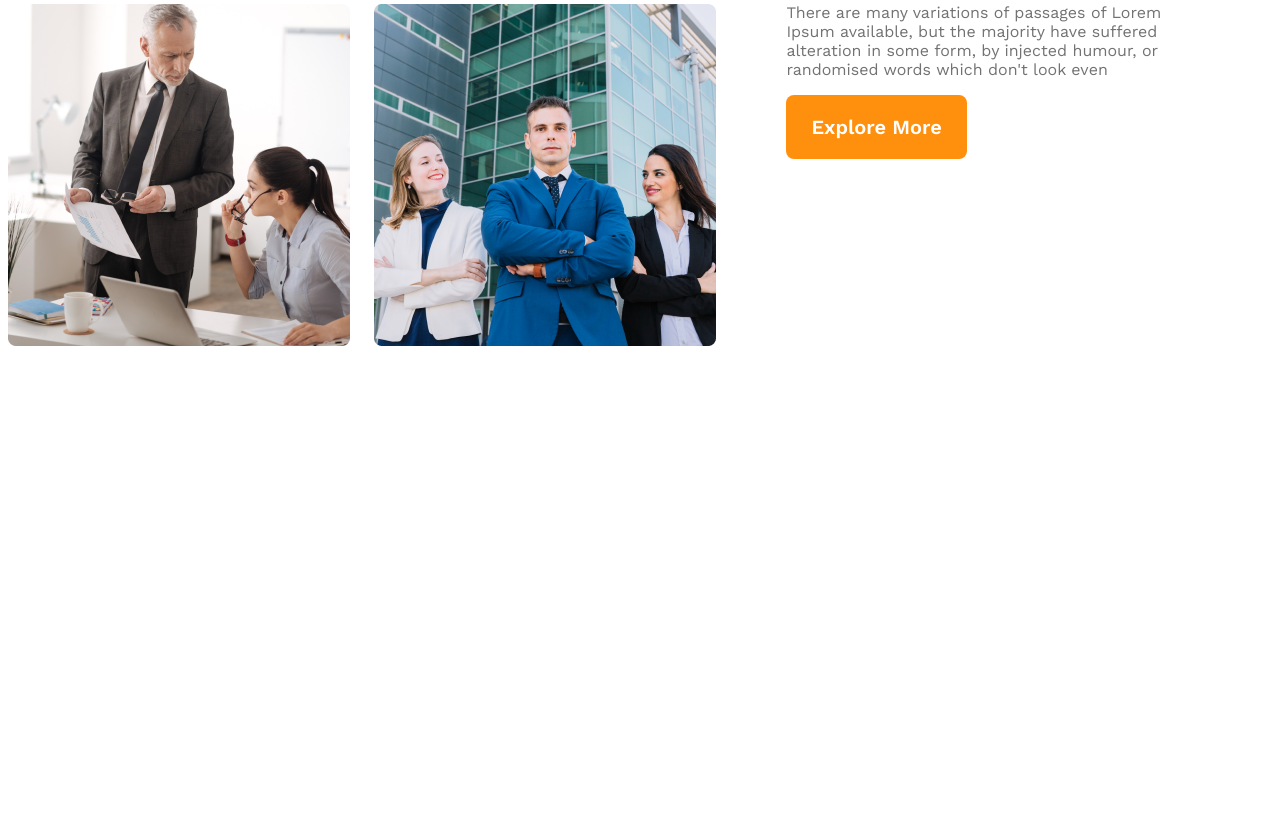
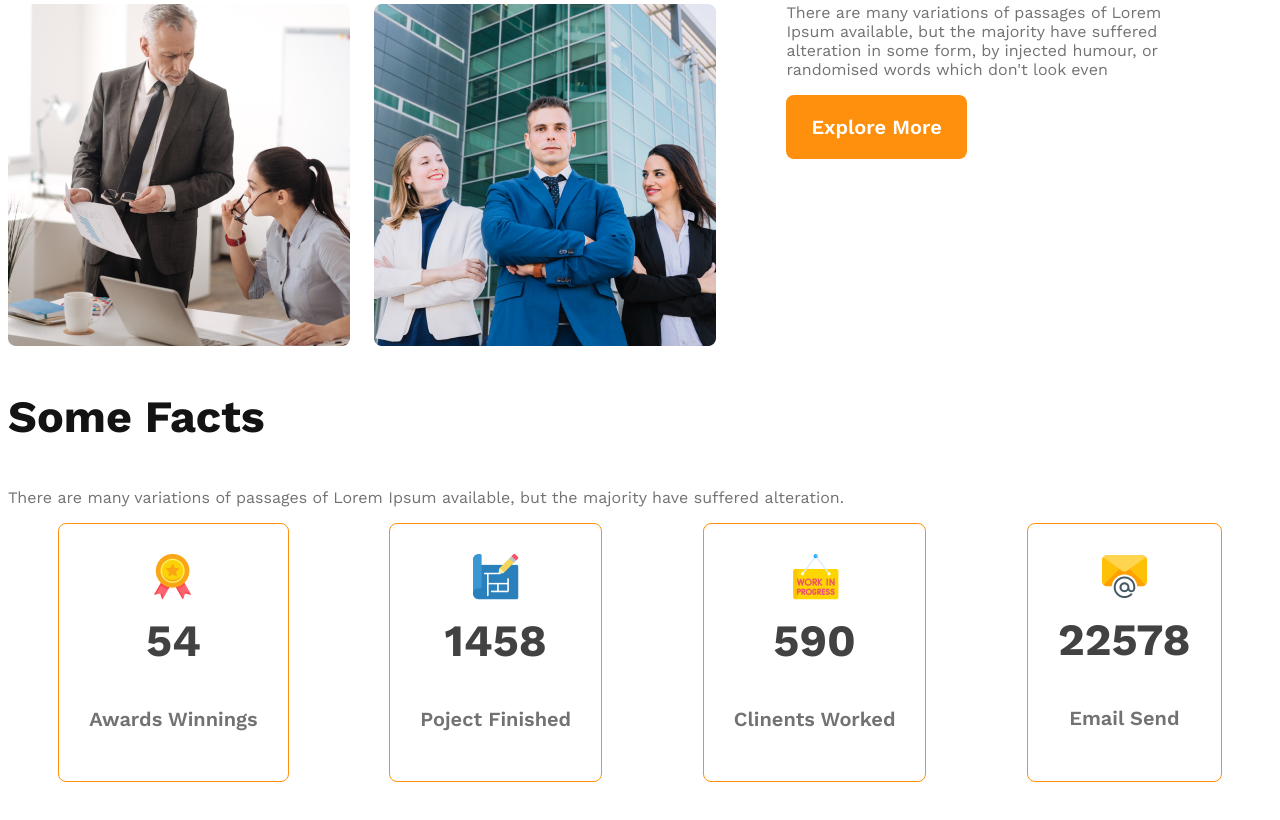
Before and after one commit to MusfiqRabby/g3-architects-website, a plain HTML site: page index.html in a window 1280 px wide. Shown: the part 1417-2237 px from the top of the page. Before the commit the page ends 1833 px from the top, so only its background shows below. Drawn offline with nearby package versions, Linux system fonts and the light colour scheme.

Commit message:
facts section addede

```diff
--- a/index.html
+++ b/index.html
@@ -11,7 +11,7 @@
     <!-- header start -->
     <header>
         <nav>
-            <h3 class="nav-title">G3 Architects
+            <h3 class="section-title">G3 Architects
                 </h3>
                  <ul>
                     <li><a href="">Home</a></li>
@@ -32,7 +32,7 @@
     <!-- header end -->
 
     <main>
-        <!-- features sections start -->
+        <!-- team sections start -->
         <section class="teams-container">
             <div class="teams-img-container">
                 <img src="images/team4.png" alt="">
@@ -46,6 +46,42 @@
                 <button class="btn-primary">Explore More</button>
             </div>
         </section>
+
+        <!-- features sections start -->
+        <section class="features">
+
+        </section>
+
+          <!-- some facts sections start -->
+        <section class="facts">
+            <h3 class="section-title">Some Facts</h3>
+            <p class="text-lightgray">There are many variations of passages of Lorem Ipsum available, but the majority have suffered alteration.</p>
+            <div class="facts-card-container">
+                <div class="card">
+                    <img src="images/icons/ribon.png" alt="">
+                    <h2 class="card-stats">54</h2>
+                    <p class="card-title text-lightgray">Awards Winnings</p>
+                </div>
+                <div class="card">
+                    <img src="images/icons/projects.png" alt="">
+                    <h2 class="card-stats">1458</h2>
+                    <p class="card-title text-lightgray">Poject Finished</p>
+                </div>
+                <div class="card">
+                    <img src="images/icons/customers.png" alt="">
+                    <h2 class="card-stats">590</h2>
+                    <p class="card-title text-lightgray">Clinents Worked</p>
+                </div>
+                <div class="card">
+                    <img src="images/icons/email.png" alt="">
+                    <h2 class="card-stats">22578</h2>
+                    <p class="card-title text-lightgray">Email Send</p>
+                </div>
+            </div>
+
+        </section>
+
+
     </main>
 
     <footer>
--- a/styles/architects.css
+++ b/styles/architects.css
@@ -12,7 +12,6 @@
     color: #727272;
 }
 
-
 .btn-primary{
     border-radius: 8px;
     color: #fff;
@@ -22,6 +21,11 @@
     font-weight: 600;
     cursor: pointer;
     border: 0;
+}
+.section-title{
+    font-size: 2.8rem;
+    font-weight: 700;
+    color: #131313;
 }
 
 /* header style  */
@@ -35,11 +39,7 @@ nav{
     justify-content: space-between;
     align-items: center;
 }
-.nav-title{
-    font-size: 2.8rem;
-    font-weight: 700;
-    color: #131313;
-}
+
 nav > ul{
     display: flex;
 }
@@ -108,10 +108,34 @@ main{
 .teams-titles .of-our{
     color:#131313;
     font-weight: 700;
-
 }
 
+/* facts section styles  */
 
+.facts-card-container{
+    display: flex;
+    justify-content: space-around;
+}
+
+.facts-card-container .card{
+    border-radius: 8px;
+    border: 1px solid #FF900E;
+    text-align: center;
+    padding: 30px;
+}
+
+.facts-card-container .card-title{
+    font-size: 1.25rem;
+    font-weight: 600;
+    margin-top: 5px;
+}
+
+.facts-card-container .card-stats{
+    color: #424242;
+    font-size: 2.8rem;
+    margin-top: 10px;
+    margin-bottom: 40px;
+}
 
 
 
@@ -137,15 +161,20 @@ main{
     header{
         padding: 20px;
     }
-    nav,.teams-container{
+    nav,
+    .teams-container,
+    .facts-card-container{
         flex-direction: column;
     }
     .teams-img-container{
         grid-template-columns: 1fr;
     }
-    .teams-content{
+    .teams-content, .facts-card-container{
         padding-left: 20px;
         padding-right: 20px;
+    }
+    .facts-card-container{
+        gap: 20px;
     }
 }
 
```
